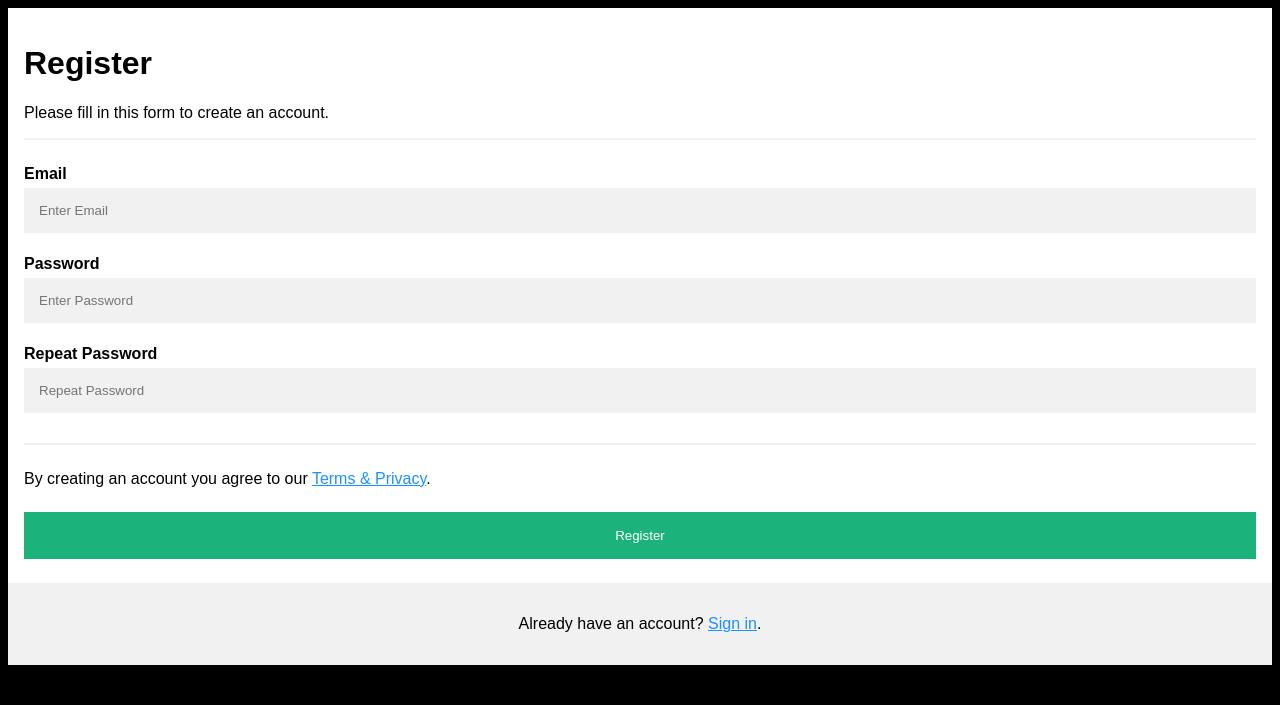
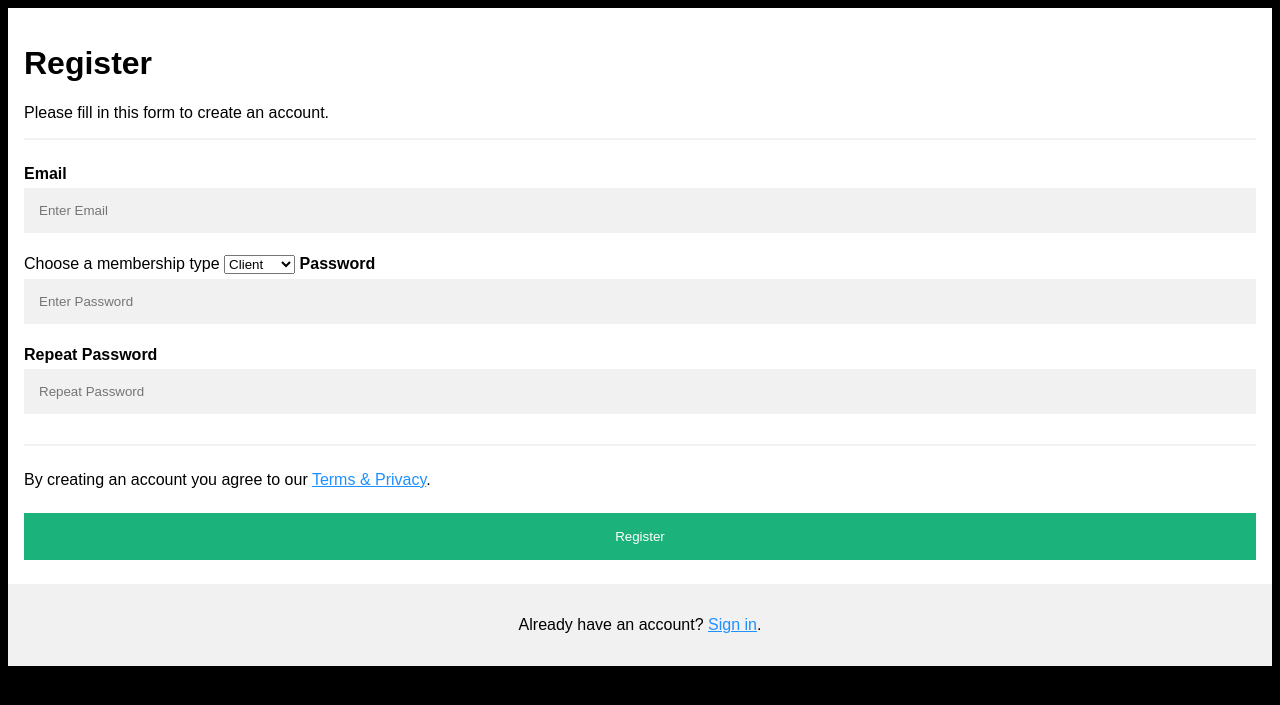
Before and after one commit to Ragav38/DemoWeb, a PHP site: page / in a window 1280 px wide. Shown: the top 705 px of the page. Run offline with PHP 8.4, Linux system fonts and the light colour scheme.

Commit message:
Update index.php

```diff
--- a/index.php
+++ b/index.php
@@ -82,6 +82,13 @@ a {
     <label for="email"><b>Email</b></label>
     <input type="text" placeholder="Enter Email" name="email" id="email" required>
 
+    <label for="membership">Choose a membership type</label>
+    <select name="membership" id="membership">
+      <option value="client" selected>Client</option>
+      <option value="builder">Builder</option>
+      <option value="supplier">Supplier</option>
+    </select>
+
     <label for="psw"><b>Password</b></label>
     <input type="password" placeholder="Enter Password" name="psw" id="psw" required>
 
```
